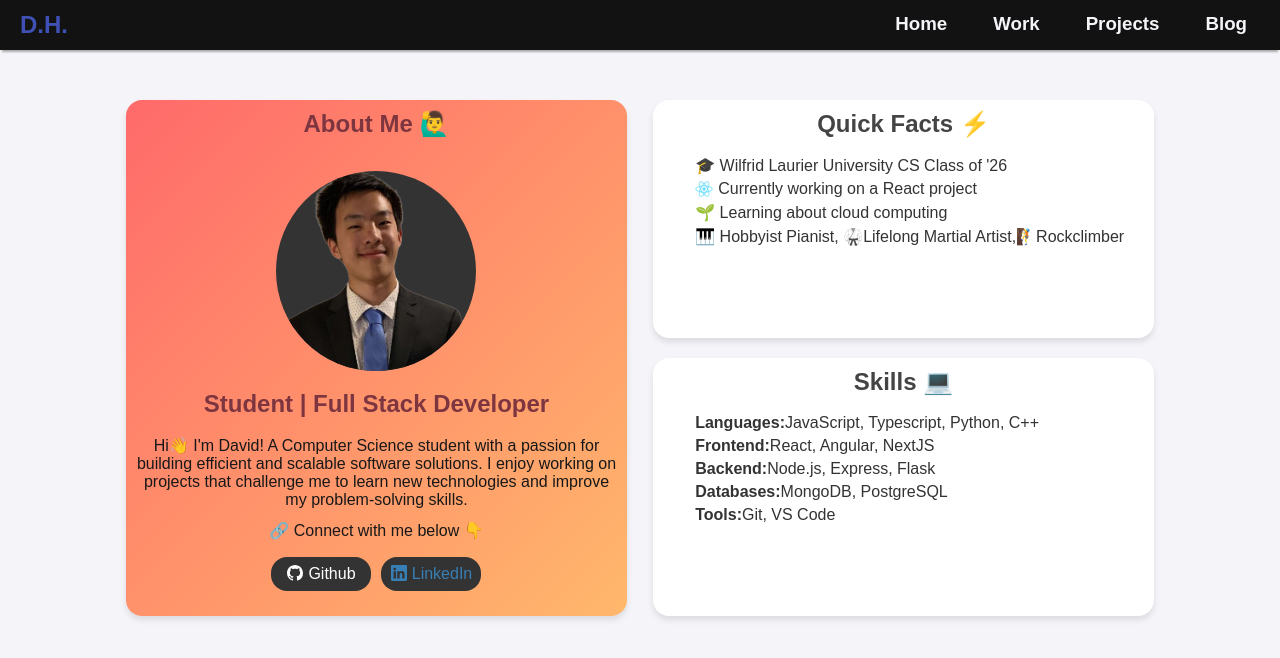
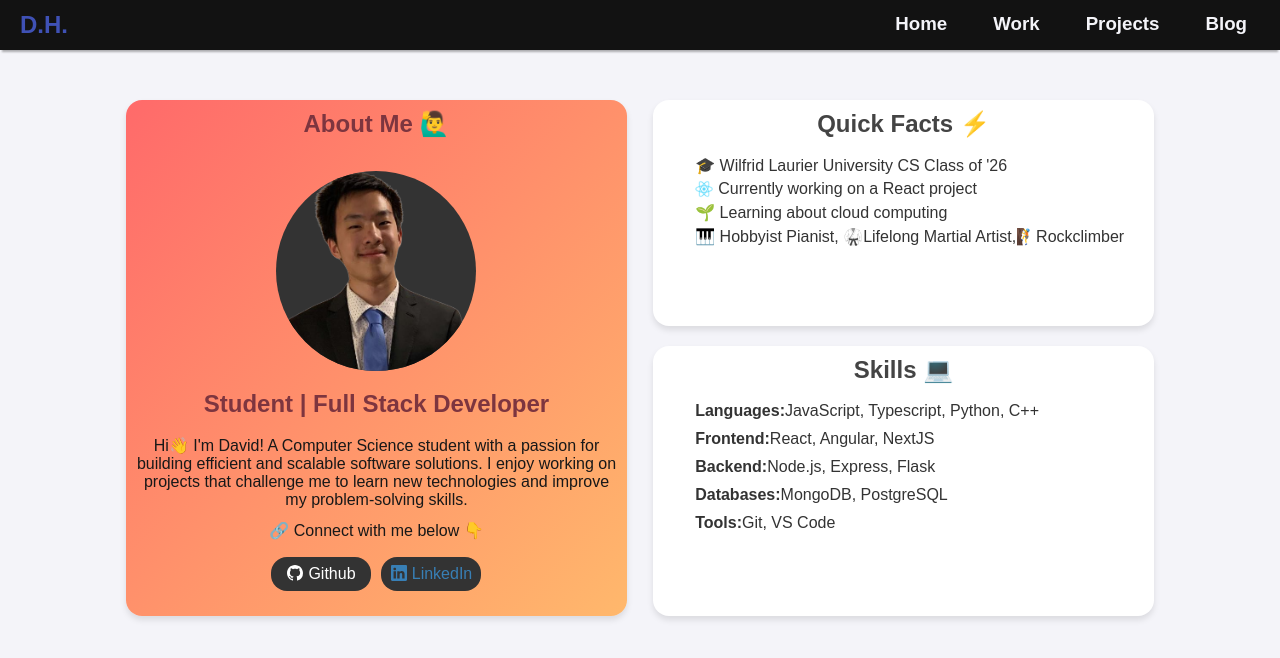
Before and after one commit to Davy-Chu/David-Hu, a React (Create React App) app: page / in a window 1280 px wide. Shown: the top 658 px of the page. Built offline with nearby package versions, Linux system fonts and the light colour scheme.

Commit message:
Deploying website

```diff
--- a/package.json
+++ b/package.json
@@ -1,4 +1,5 @@
 {
+  "homepage": "http://Davy-Chu.github.io/David-Hu",
   "name": "personal-website",
   "version": "0.1.0",
   "private": true,
@@ -16,6 +17,8 @@
   },
   "scripts": {
     "start": "react-scripts start",
+    "predeploy": "npm run build",
+    "deploy": "gh-pages -d build",
     "build": "react-scripts build",
     "test": "react-scripts test",
     "eject": "react-scripts eject"
@@ -37,5 +40,8 @@
       "last 1 firefox version",
       "last 1 safari version"
     ]
+  },
+  "devDependencies": {
+    "gh-pages": "^6.3.0"
   }
 }
--- a/src/pages/Home/Home.css
+++ b/src/pages/Home/Home.css
@@ -90,6 +90,9 @@ body {
     display:flex;
     align-items:center;
   }
+  .skills ul li {
+    margin:10px 0px;
+  }
   .skills ul {
     text-align: left;
     list-style-type: none;
```
Also changed, not shown: 1 other file (tests, documents, lock files or other folders).
